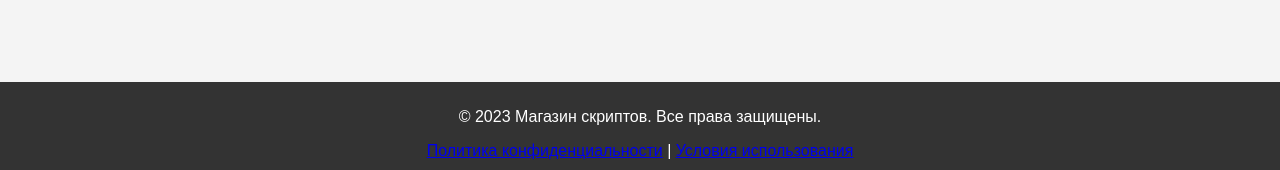
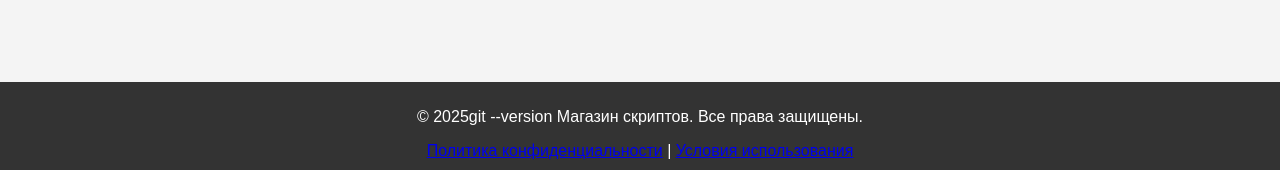
Before and after one commit to killawantsleep/killa_store, a Flask app: page /about in a window 1280 px wide. Shown: the part 630-800 px from the top of the page. Run offline with Flask 3, Linux system fonts and the light colour scheme.

Commit message:
Initial commit

```diff
--- a/requirements.txt
+++ b/requirements.txt
@@ -1,2 +1,3 @@
 Flask==2.3.2
+gunicorn==20.1.0
 Flask-SQLAlchemy==3.0.5
--- a/templates/base.html
+++ b/templates/base.html
@@ -21,7 +21,7 @@
         {% block content %}{% endblock %}
     </main>
     <footer>
-        <p>&copy; 2023 Магазин скриптов. Все права защищены.</p>
+        <p>&copy; 2025git --version Магазин скриптов. Все права защищены.</p>
         <a href="/privacy">Политика конфиденциальности</a> |
         <a href="/terms">Условия использования</a>
     </footer>
```
